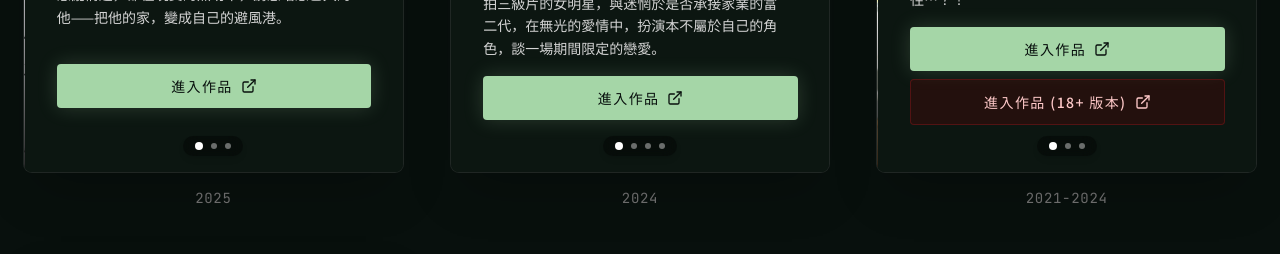
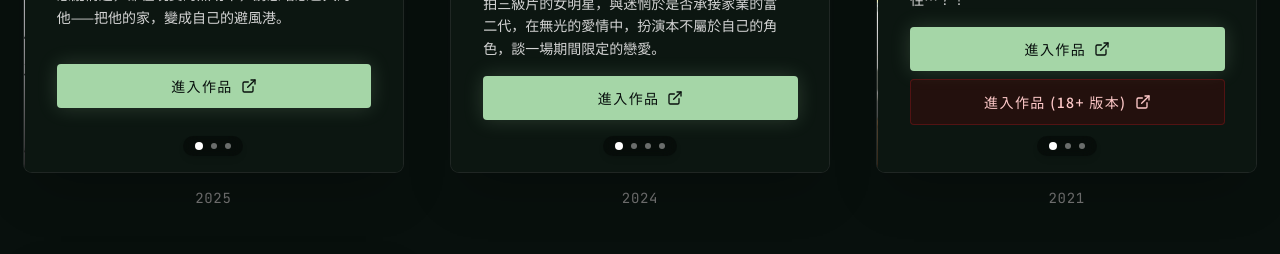
Before and after one commit to ausans1212-dot/SU0529, a React (Vite) app: page / in a window 1280 px wide. Shown: the part 1329-1583 px from the top of the page. Built offline with nearby package versions, Linux system fonts and the light colour scheme.

Commit message:
Here are key actions taken for the app:
edit
Edited 1 file
src/data.ts
check_circle
build
Built

```diff
--- a/src/data.ts
+++ b/src/data.ts
@@ -72,7 +72,7 @@ export const artworksData: Artwork[] = [
     imageUrl: "/images/images_04.jpg",
     description: "「手漂亮的人也會是善良的人。」身為手控又母胎單身的彩春，一直抱持著此信念暗戀學長多年，某次終於鼓起勇氣告白卻遭到狠狠拒絕…但她卻意外與利敦相遇了。有點霸道、各方面條件都相當優秀的利敦，突然向彩春提出了試用交往…？！",
     descriptionEn: "\"People with beautiful hands are also kind-hearted.\" Caichun, a hand fetishist who has been single since birth, has long held this belief while secretly crushing on her senior for years. She finally mustered the courage to confess but was ruthlessly rejected... However, she unexpectedly meets Lidun. Lidun, who is slightly domineering and excellent in every way, suddenly proposes a trial relationship with Caichun...?!",
-    year: "2021-2024",
+    year: "2021",
     link: "https://www.webtoons.com/zh-hant/romance/falling-into-your-hands/list?title_no=3268",
     link18Plus: "https://www.webtoons.com/zh-hant/romance/falling-into-your-hands-r18/list?title_no=6363",
     episodes: "65回",
```
